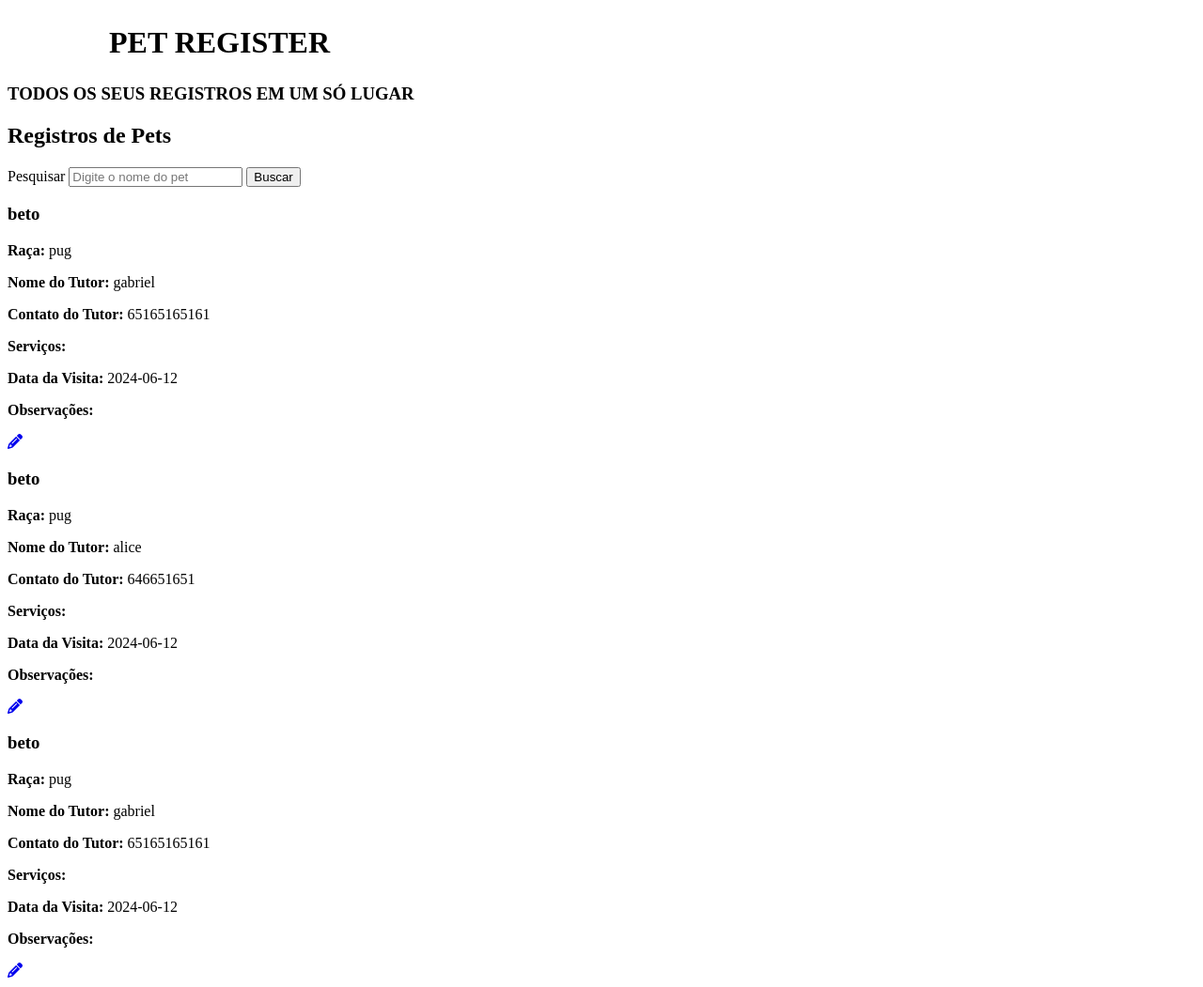
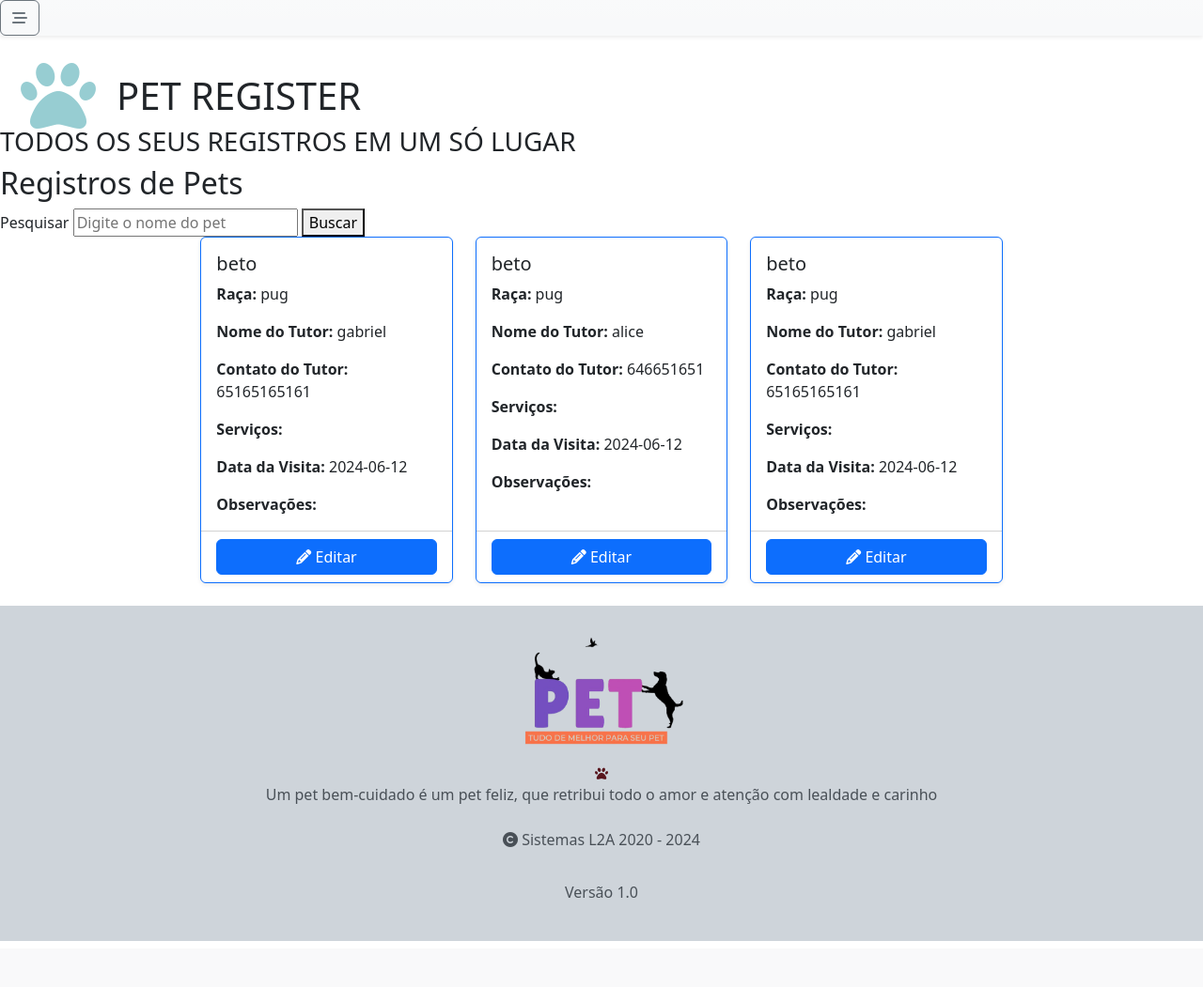
Before and after one commit to gabrielcaxtanho/registerdog, a PHP site: page /cadastrado.php in a window 1280 px wide. Shown: the whole page at 94% size. After the commit the page ends 1002 px from the top, so only its background shows below. Run offline with PHP 8.4, Linux system fonts and the light colour scheme; data comes from the database, SQL or seed files in the repository; tables that the repository leaves empty hold one stand-in row (values such as "Sample post"); some libraries are stand-ins or nearby versions.

Commit message:
pequeno ajuste

```diff
--- a/cadastrado.php
+++ b/cadastrado.php
@@ -1,11 +1,10 @@
 <?php
-// Conexão com o banco de dados
+
 require 'conexao.php';
 
-// Verifica se o parâmetro nomePet foi enviado via GET
 $nomePet = isset($_GET['nomePet']) ? $_GET['nomePet'] : '';
 
-// Consulta SQL para buscar informações de pets com base no nome do pet
+
 $sql_select = "
     SELECT
         p.id AS petId,
@@ -23,17 +22,12 @@ $sql_select = "
         p.nome LIKE :nomePet
 ";
 
-
-// Prepara a consulta
 $stmt_select = $dbh->prepare($sql_select);
 
-// Substitui o parâmetro :nomePet pelo valor apropriado (com wildcard %)
 $stmt_select->bindValue(':nomePet', "%$nomePet%");
 
-// Executa a consulta
 $stmt_select->execute();
 
-// Verifica se houve erro na execução da consulta
 if (!$stmt_select) {
     die('Erro na consulta SQL: ' . $dbh->errorInfo()[2]);
 }
@@ -51,8 +45,9 @@ if (!$stmt_select) {
 </head>
 
 <body>
+    <?php include_once 'php/header_index.php'; ?>
     <main class="rodape">
-        <h1 class="rodape__texto"><i class="fa-solid fa-paw fa-2xl" style="color: #ffffff; margin: 22px;"></i>PET REGISTER</h1>
+        <h1 class="rodape__texto"><i class="fa-solid fa-paw fa-2xl" style="color: #97cdd2; margin: 22px;"></i>PET REGISTER</h1>
         <h3 class="rodape__texto">TODOS OS SEUS REGISTROS EM UM SÓ LUGAR</h3>
 
         <h2>Registros de Pets</h2>
@@ -64,27 +59,37 @@ if (!$stmt_select) {
                 <button type="submit" id="submit">Buscar</button>
             </form>
         </div>
+        <div class="col-md-8 offset-md-2"> <!-- Centraliza a coluna de 8 colunas -->
+            <section class="resultado" id="secaoPets">
+                <div class="row"> <!-- Mantém o row apenas para os cartões -->
+                    <?php while ($row = $stmt_select->fetch(PDO::FETCH_ASSOC)) : ?>
+                        <div class="col-md-4 mb-4"> <!-- Altera o tamanho da coluna para 4 colunas no layout md (tablet e acima) -->
+                            <div class="card shadow-sm border-primary h-100"> <!-- Utiliza as classes de cartão do Bootstrap -->
+                                <div class="card-body">
+                                    <h5 class="card-title"><?= htmlspecialchars($row['nomePet']) ?></h5>
+                                    <p class="card-text"><strong>Raça:</strong> <?= htmlspecialchars($row['raca']) ?></p>
+                                    <p class="card-text"><strong>Nome do Tutor:</strong> <?= htmlspecialchars($row['nomeTutor']) ?></p>
+                                    <p class="card-text"><strong>Contato do Tutor:</strong> <?= htmlspecialchars($row['contatoTutor']) ?></p>
+                                    <p class="card-text"><strong>Serviços:</strong> <?= htmlspecialchars($row['servicos']) ?></p>
+                                    <p class="card-text"><strong>Data da Visita:</strong> <?= htmlspecialchars($row['dataVisita']) ?></p>
+                                    <p class="card-text"><strong>Observações:</strong> <?= htmlspecialchars($row['observacoes']) ?></p>
+                                </div>
+                                <div class="card-footer bg-transparent">
+                                    <a class="btn btn-primary w-100" href="edit.php?id=<?= $row['petId'] ?>"><i class="fa-solid fa-pencil"></i> Editar</a>
+                                </div>
+                            </div>
+                        </div>
+                    <?php endwhile; ?>
+                </div>
+            </section>
+        </div>
 
-        <section class="resultado" id="secaoPets">
-            <div class="cards-container">
-                <?php while ($row = $stmt_select->fetch(PDO::FETCH_ASSOC)) : ?>
-                    <div class="card" id="pet-<?= $row['petId'] ?>">
-                        <h3><?= htmlspecialchars($row['nomePet']) ?></h3>
-                        <p><strong>Raça:</strong> <?= htmlspecialchars($row['raca']) ?></p>
-                        <p><strong>Nome do Tutor:</strong> <?= htmlspecialchars($row['nomeTutor']) ?></p>
-                        <p><strong>Contato do Tutor:</strong> <?= htmlspecialchars($row['contatoTutor']) ?></p>
-                        <p><strong>Serviços:</strong> <?= htmlspecialchars($row['servicos']) ?></p>
-                        <p><strong>Data da Visita:</strong> <?= htmlspecialchars($row['dataVisita']) ?></p>
-                        <p><strong>Observações:</strong> <?= htmlspecialchars($row['observacoes']) ?></p>
-                        <!-- Ajuste o href abaixo para passar o ID do pet -->
-                        <a class="btn btn-primary" href="edit.php?id=<?= $row['petId'] ?>"><i class="fa-solid fa-pencil"></i></a>
-                    </div>
-                <?php endwhile; ?>
 
-            </div>
-        </section>
     </main>
     <script src="https://kit.fontawesome.com/c0eae24639.js" crossorigin="anonymous"></script>
+    <?php
+    include_once 'php/footer_index.php';
+    ?>
 </body>
 
 </html>
--- a/php/header_index.php
+++ b/php/header_index.php
@@ -39,6 +39,7 @@
     <a href="dash"><i class="fas fa-home fa-1x"></i> Início</a>
     <a href="profile"><i class="far fa-id-badge"></i> Meu Perfil</a>
     <a href='cadastro.php'><i class="fa-solid fa-address-card"></i></i> Cadastro</a>
+    <a href='cadastrado.php'><i class="fa-solid fa-magnifying-glass-chart"></i> Pet Cadastrado</a>
     <a href=''><i class='fas fa-list fa-1x'></i> Gerenciamento</a>
     <a href=''><i class='fas fa-cog fa-1x'></i> Configurações</a>
     <a href=''><i class="fas fa-boxes fa-1x"></i> Produtos</a>
```
